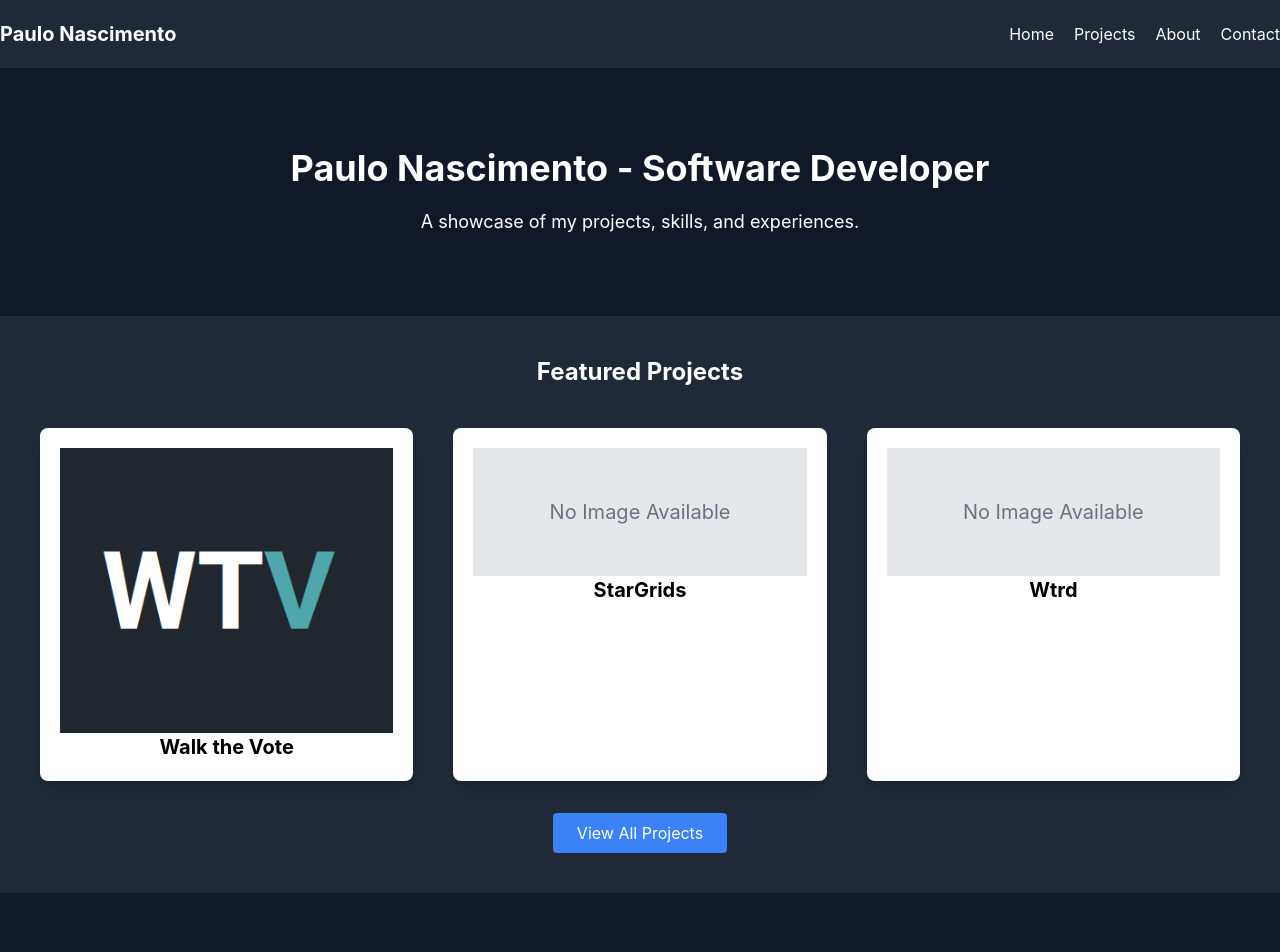
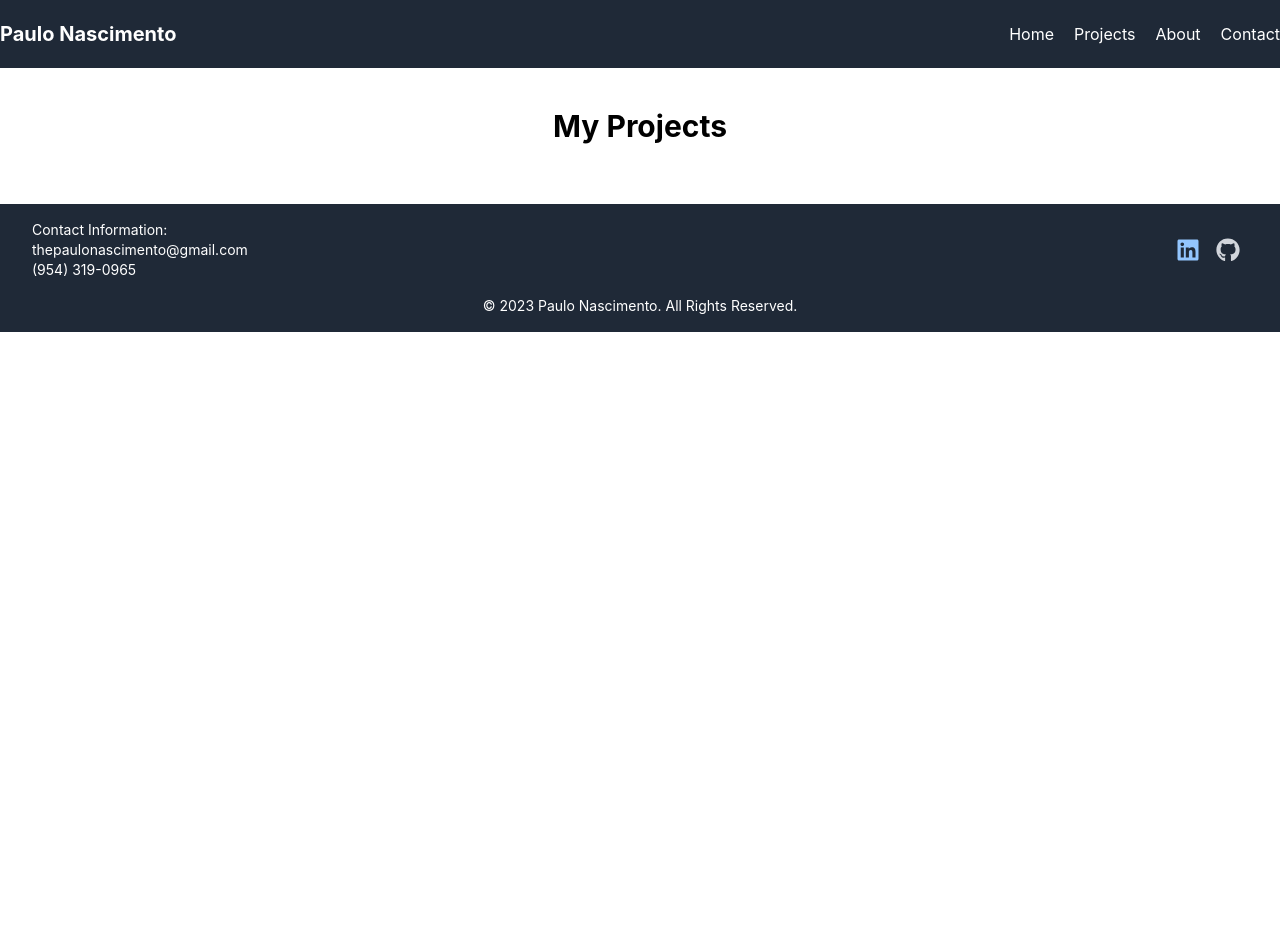
Before and after one commit to pnasciment0/portfolio, a React (Create React App) app: page /projects in a window 1280 px wide. Shown: the top 952 px of the page. After the commit the page ends 800 px from the top, so only its background shows below. Built offline with nearby package versions, Linux system fonts and the light colour scheme.

Commit message:
portfolio progress

```diff
--- a/src/App.tsx
+++ b/src/App.tsx
@@ -4,36 +4,20 @@ import NavBar from './components/NavBar';
 import Footer from './components/Footer';
 import Panel from './components/Panel';
 import ProjectTile from './components/ProjectTile';
-import { BrowserRouter as Router, Link } from 'react-router-dom';
-import wtvLogo from './assets/wtvlogo.png'
+import { BrowserRouter as Router, Link, Routes, Route } from 'react-router-dom';
+import wtvLogo from './assets/wtvlogo.png';
+import ProjectsPage from './pages/ProjectsPage';
+import HomePage from './pages/HomePage';
 
 function App() {
   return (
     <Router>
       <div className="App">
         <NavBar />
-        <div className="bg-gray-900 text-white py-20">
-          <div className="container mx-auto text-center">
-            <h1 className="text-4xl font-bold mb-5">Paulo Nascimento - Software Developer</h1>
-            <p className="text-lg">A showcase of my projects, skills, and experiences.</p>
-          </div>
-        </div>
-        <Panel>
-          <h2 className="text-lg md:text-xl lg:text-2xl font-bold featproj">Featured Projects</h2>
-          <div className="grid grid-cols-1 md:grid-cols-2 lg:grid-cols-3 gap-10">
-            <ProjectTile projectName="Walk the Vote" imageUrl={wtvLogo} />
-            <ProjectTile projectName="StarGrids" />
-            <ProjectTile projectName="Wtrd" />
-          </div>
-          <div className="mt-8">
-            <Link to="/projects" className="inline-block bg-blue-500 text-white py-2 px-6 rounded hover:bg-blue-600 active:bg-blue-700 transition duration-300">
-              View All Projects
-            </Link>
-          </div>
-        </Panel>
-        <div className="grid grid-cols-1 md:grid-cols-2 lg:grid-cols-3 py-20 darkpanel">
-            Hi
-        </div>
+        <Routes>
+          <Route path="/" element={<HomePage />} />
+          <Route path="/projects" element={<ProjectsPage/>} />
+        </Routes>
         <Footer />
       </div>
     </Router>
--- a/src/components/NavBar.tsx
+++ b/src/components/NavBar.tsx
@@ -1,4 +1,5 @@
 import React from 'react';
+import { Link } from 'react-router-dom';
 
 const NavBar: React.FC = () => {
   return (
@@ -10,8 +11,8 @@ const NavBar: React.FC = () => {
           </div>
           <div>
             <ul className="flex space-x-5">
-              <li><a href="#" className="hover:text-gray-400">Home</a></li>
-              <li><a href="#" className="hover:text-gray-400">Projects</a></li>
+            <li><Link to="/" className="hover:text-gray-400">Home</Link></li>
+              <li><Link to="/projects" className="hover:text-gray-400">Projects</Link></li>
               <li><a href="#" className="hover:text-gray-400">About</a></li>
               <li><a href="#" className="hover:text-gray-400">Contact</a></li>
             </ul>
--- /dev/null
+++ b/src/pages/HomePage.tsx
@@ -0,0 +1,36 @@
+import React from 'react';
+import Panel from '../components/Panel';
+import ProjectTile from '../components/ProjectTile';
+import wtvLogo from '../assets/wtvlogo.png';
+import { Link } from 'react-router-dom';
+
+const HomePage: React.FC = () => {
+    return (
+      <>
+        <div className="bg-gray-900 text-white py-20">
+          <div className="container mx-auto text-center">
+            <h1 className="text-4xl font-bold mb-5">Paulo Nascimento - Software Developer</h1>
+            <p className="text-lg">A showcase of my projects, skills, and experiences.</p>
+          </div>
+        </div>
+        <Panel>
+          <h2 className="text-lg md:text-xl lg:text-2xl font-bold featproj">Featured Projects</h2>
+          <div className="grid grid-cols-1 md:grid-cols-2 lg:grid-cols-3 gap-10">
+            <ProjectTile projectName="Walk the Vote" imageUrl={wtvLogo} />
+            <ProjectTile projectName="StarGrids" />
+            <ProjectTile projectName="Wtrd" />
+          </div>
+          <div className="mt-8">
+            <Link to="/projects" className="inline-block bg-blue-500 text-white py-2 px-6 rounded hover:bg-blue-600 active:bg-blue-700 transition duration-300">
+              View All Projects
+            </Link>
+          </div>
+        </Panel>
+        <div className="grid grid-cols-1 md:grid-cols-2 lg:grid-cols-3 py-20 darkpanel">
+            Hi
+        </div>
+      </>
+    );
+  };
+
+  export default HomePage;
--- /dev/null
+++ b/src/pages/ProjectsPage.tsx
@@ -0,0 +1,13 @@
+// src/components/ProjectsPage.tsx
+import React from 'react';
+
+const ProjectsPage: React.FC = () => {
+  return (
+    <div className="container mx-auto py-10">
+      <h1 className="text-3xl font-bold text-center mb-5">My Projects</h1>
+      {/* Project details go here */}
+    </div>
+  );
+}
+
+export default ProjectsPage;
```
